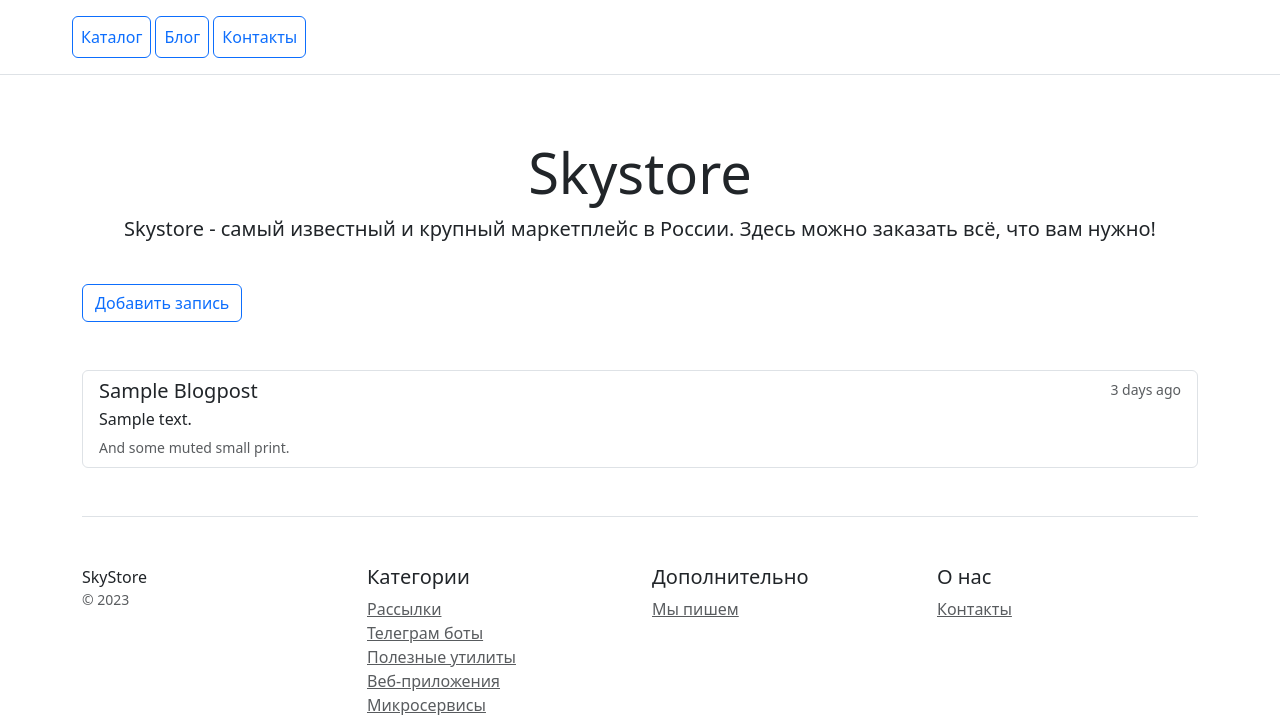
After one commit to valeradyomin/homework_online_store, a Django app: page /blog/ in a window 1280 px wide. The commit adds this page. Shown: the top 715 px of the page. Run offline with Django 4.2, Linux system fonts and the light colour scheme; tables that the repository leaves empty hold one stand-in row (values such as "Sample post").

Commit message:
HW4: BlogpostCreateView and BlogpostListView

```diff
--- /dev/null
+++ b/blog/templates/blog/blogpost_list.html
@@ -0,0 +1,23 @@
+{% extends 'catalog/base.html' %}
+
+{% block content %}
+
+<div class="col-12 mb-5">
+    <a class="btn btn-outline-primary" href="{% url 'blog:create' %}">Добавить запись</a>
+</div>
+
+
+<div class="list-group">
+{% for object in object_list %}
+  <a href="#" class="list-group-item list-group-item-action">
+    <div class="d-flex w-100 justify-content-between">
+      <h5 class="mb-1">{{ object.title | title }}</h5>
+      <small class="text-body-secondary">3 days ago</small>
+    </div>
+    <p class="mb-1">{{ object.content | truncatechars:111 }}</p>
+    <small class="text-body-secondary">And some muted small print.</small>
+  </a>
+{% endfor %}
+</div>
+
+{% endblock %}
--- /dev/null
+++ b/blog/urls.py
@@ -0,0 +1,14 @@
+from django.urls import path
+
+from blog.apps import BlogConfig
+from blog.views import BlogpostCreateView, BlogpostListView
+
+app_name = BlogConfig.name
+
+urlpatterns = [
+    path('create', BlogpostCreateView.as_view(), name='create'),
+    path('', BlogpostListView.as_view(), name='list'),
+    # path('view/<int:pk>/', ..., name='view'),
+    # path('edit/<int:pk>/', ..., name='edit'),
+    # path('delete/<int:pk>/', ..., name='delete'),
+]
--- a/blog/views.py
+++ b/blog/views.py
@@ -1,3 +1,17 @@
 from django.shortcuts import render
+from django.urls import reverse_lazy
+from django.views.generic import CreateView, ListView
+
+from blog.models import Blogpost
+
 
 # Create your views here.
+
+class BlogpostCreateView(CreateView):
+    model = Blogpost
+    fields = ('title', 'content',)
+    success_url = reverse_lazy('catalog:index')
+
+
+class BlogpostListView(ListView):
+    model = Blogpost
--- a/catalog/templates/catalog/includes/inc_catalog_header.html
+++ b/catalog/templates/catalog/includes/inc_catalog_header.html
@@ -2,6 +2,7 @@
     <h5 class="my-0 mr-md-auto font-weight-normal">{{ title }}</h5>
     <nav class="ms-5">
         <a class="p-2 btn btn-outline-primary" href="{% url 'catalog:index' %}">Каталог</a>
+        <a class="p-2 btn btn-outline-primary" href="{% url 'blog:list' %}">Блог</a>
         <a class="p-2 btn btn-outline-primary" href="{% url 'catalog:contacts' %}">Контакты</a>
     </nav>
 </div>
--- a/config/urls.py
+++ b/config/urls.py
@@ -21,7 +21,8 @@
 
 urlpatterns = [
     path('admin/', admin.site.urls),
-    path('', include('catalog.urls', namespace='catalog'))
+    path('', include('catalog.urls', namespace='catalog')),
+    path('blog/', include('blog.urls', namespace='blog'))
 ]
 
 if settings.DEBUG:
```
Also changed, not shown: blog/templates/blog/blogpost_form.html (added, +21 -0 lines).
